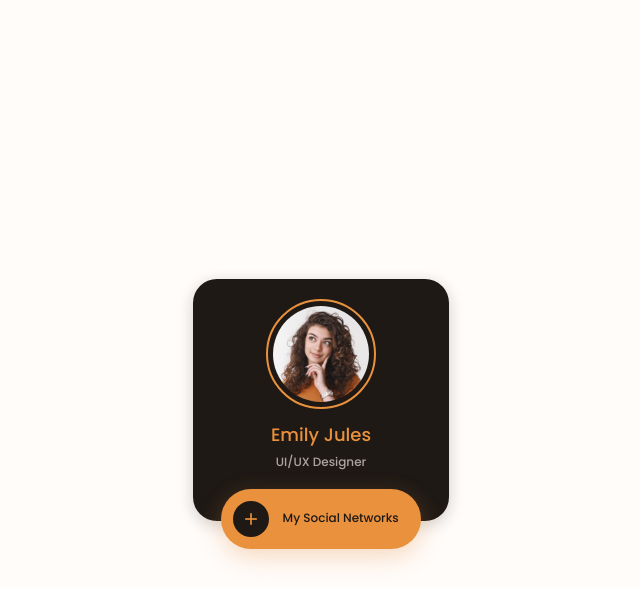
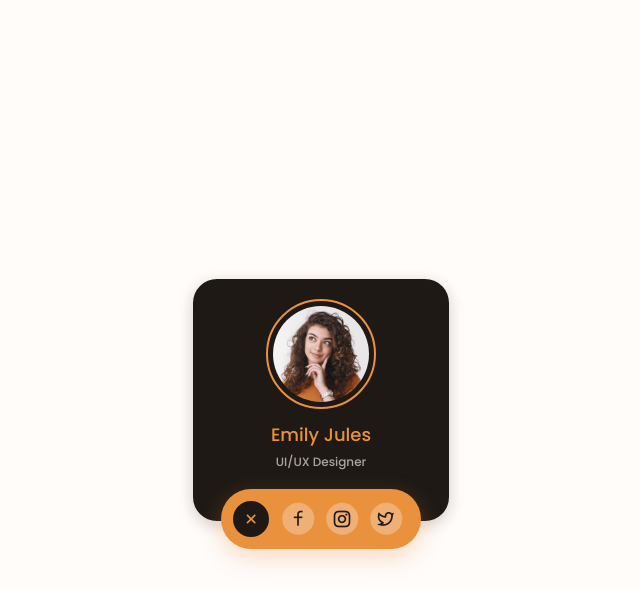
Before and after one commit to a-rayhan/profile-card, a plain HTML site: page index.html in a window 1280 px wide. Both pictures are taken after a click on the element 570 px from the left and 519 px from the top of the page. Shown: the whole page, without its empty margins (319-959 px from the left). Drawn offline with nearby package versions, Linux system fonts and the light colour scheme.

Commit message:
profile card social function added

```diff
--- a/assets/css/styles.css
+++ b/assets/css/styles.css
@@ -161,7 +161,9 @@ img {
 }
 
 /* Rotate social */
-
+.animation .card__social-control{
+  transform: rotate(-135deg);
+}
 
 /* Up animation */
 
--- a/assets/js/main.js
+++ b/assets/js/main.js
@@ -1 +1,11 @@
 /*=============== SHOW SOCIAL NETWORKS ===============*/
+const showSocial = (toggleCard, socialCard) => {
+    const toggle = document.getElementById(toggleCard),
+        social = document.getElementById(socialCard)
+
+    toggle.addEventListener('click', () => {
+        social.classList.toggle('animation');
+    })
+}
+
+showSocial('card-toggle', 'card-social');
```
